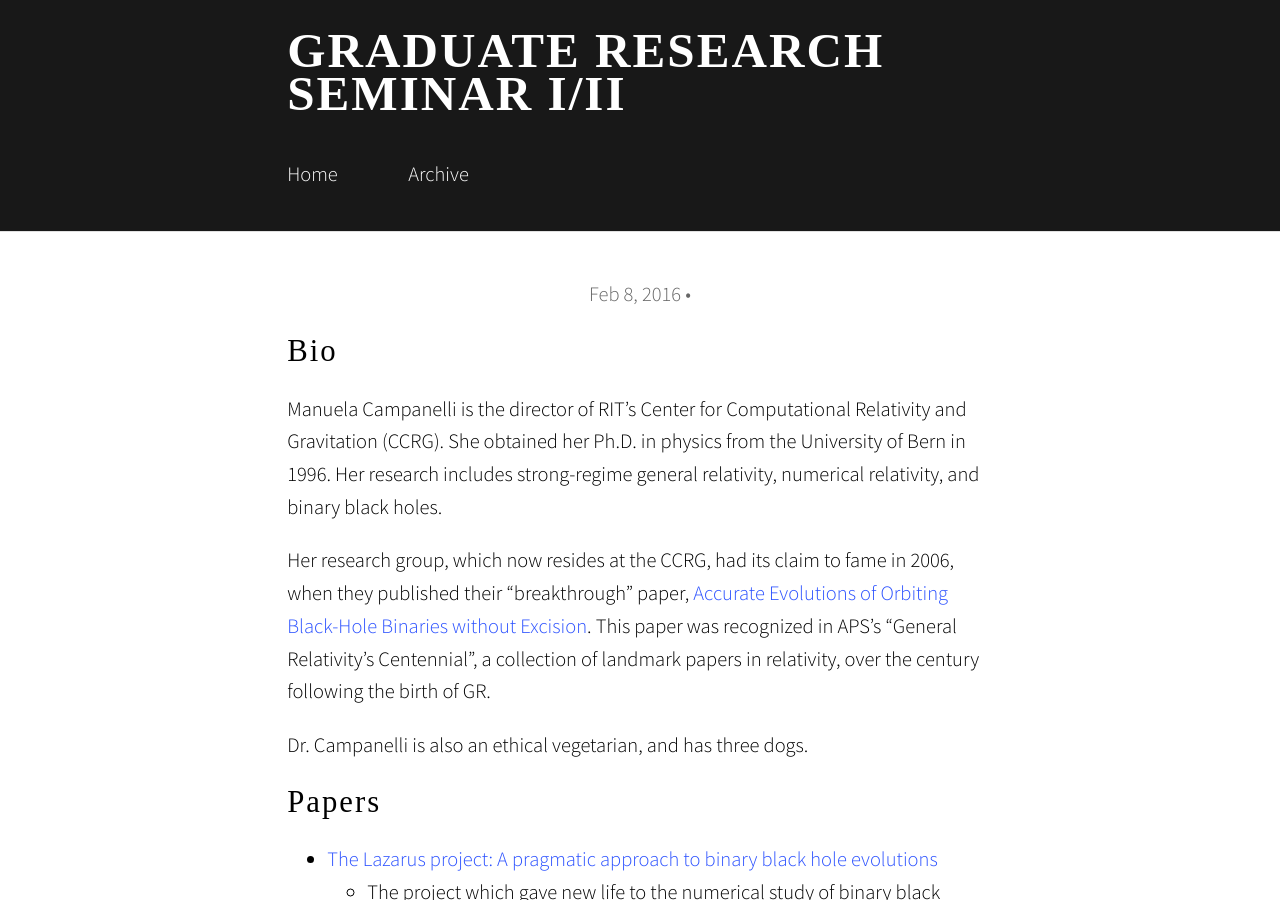
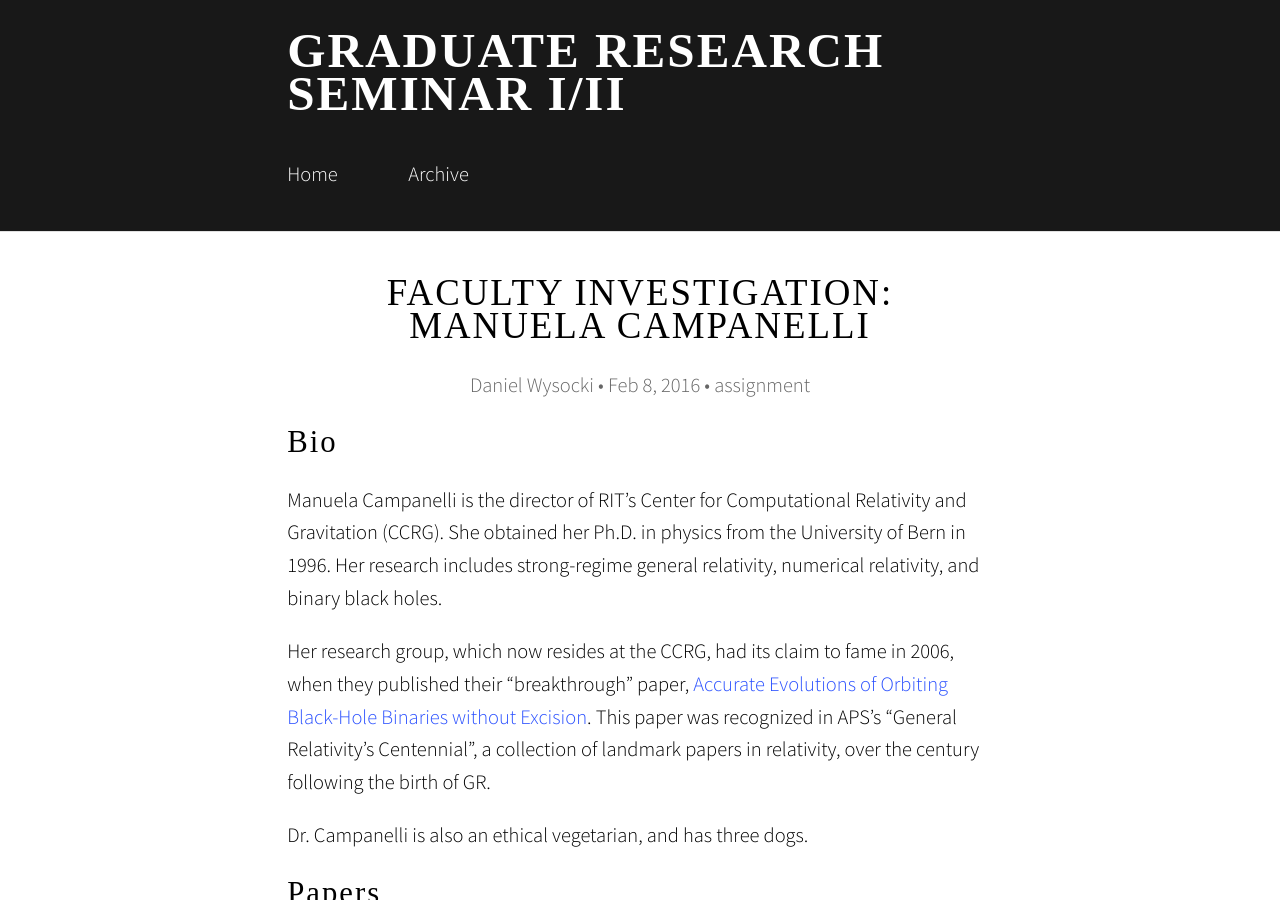
Before and after one commit to dwysocki/ASTP-601, a Jekyll site: the page built from _posts/2016-02-08-faculty-investigation-manuela-campanelli.markdown, in a window 1280 px wide and 900 px high. Built offline with Jekyll 4.4.1, drawn with Linux system fonts in a browser that asks for light colours; nearby versions of some CDN libraries; some web fonts are replaced.

Commit message:
Adding necessary quotes to post title.

```diff
--- a/_posts/2016-02-08-faculty-investigation-manuela-campanelli.markdown
+++ b/_posts/2016-02-08-faculty-investigation-manuela-campanelli.markdown
@@ -1,5 +1,5 @@
 ---
-title: Faculty Investigation: Manuela Campanelli
+title: "Faculty Investigation: Manuela Campanelli"
 author: Daniel Wysocki
 date: 2016-02-08T10:00:00-05:00
 category: assignment
```
